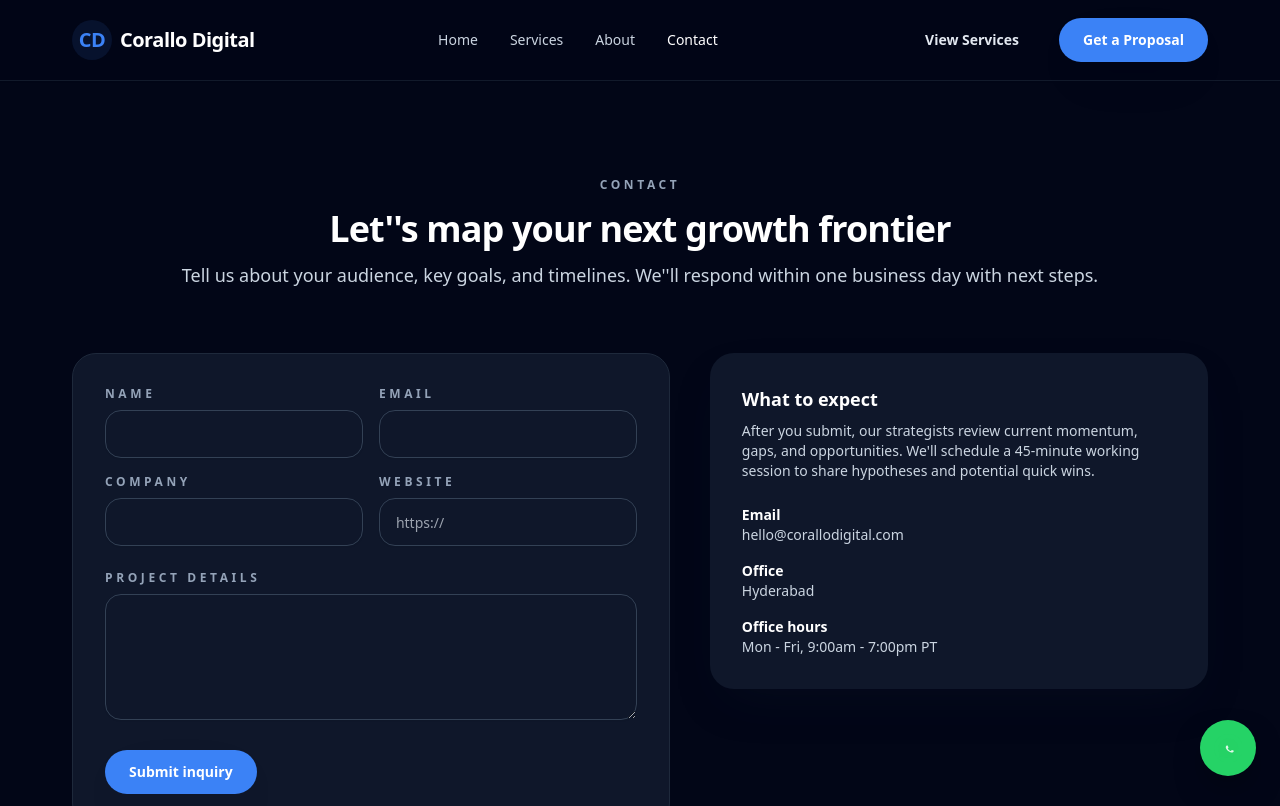
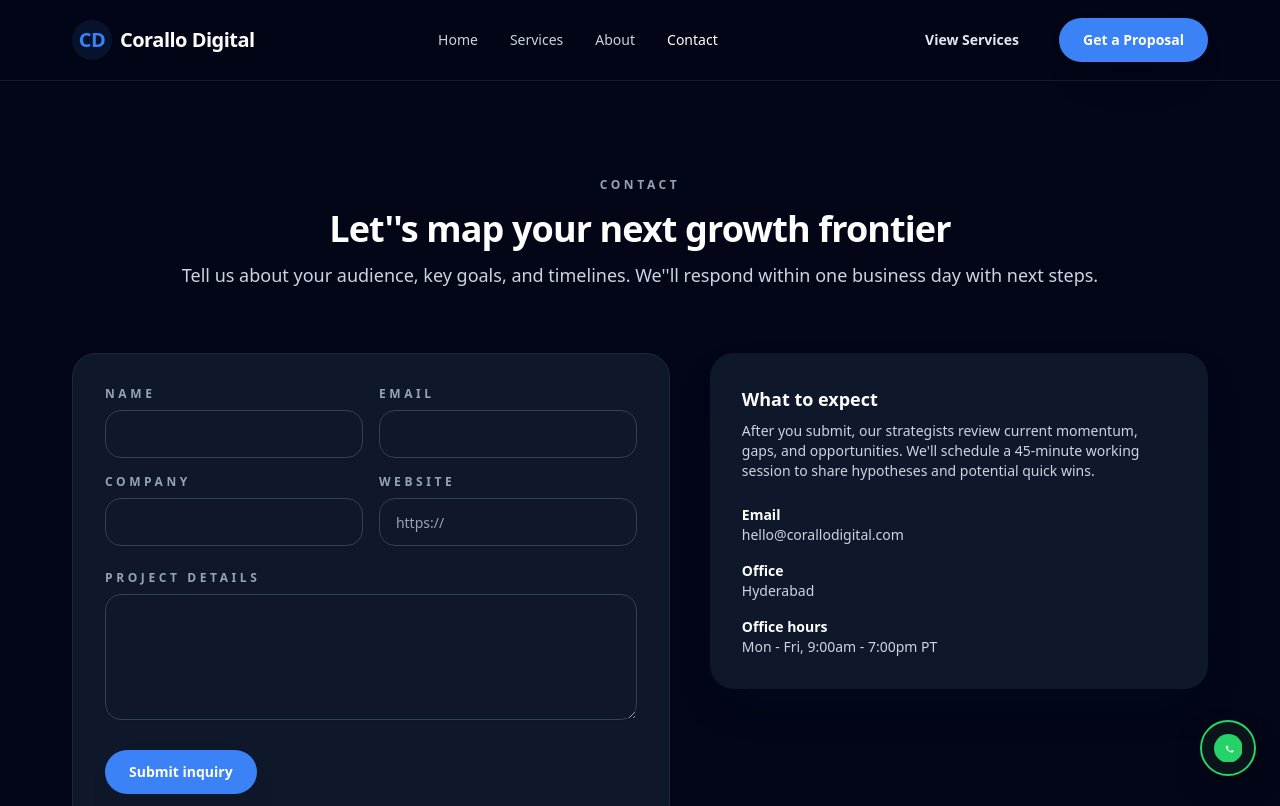
Before and after one commit to Shar1q-codes/corallo-digital, a Next.js app: page /contact in a window 1280 px wide. Shown: the top 806 px of the page. Built offline with nearby package versions, Linux system fonts and the light colour scheme.

Commit message:
new whatapp

```diff
--- a/app/globals.css
+++ b/app/globals.css
@@ -168,18 +168,19 @@ textarea:focus-visible {
   width: 3.5rem;
   height: 3.5rem;
   border-radius: 999px;
-  border: none;
+  border: 2px solid #25d366;
   cursor: pointer;
-  background: #25d366;
+  background: #0b141a;
   color: #ffffff;
   display: grid;
   place-items: center;
   box-shadow: 0 15px 35px -12px rgba(0, 0, 0, 0.6);
-  transition: transform 0.2s ease;
+  transition: transform 0.2s ease, box-shadow 0.2s ease;
 }
 
 .wa-button:hover {
   transform: translateY(-2px);
+  box-shadow: 0 18px 36px -14px rgba(0, 0, 0, 0.7);
 }
 
 .wa-button-icon {
```
